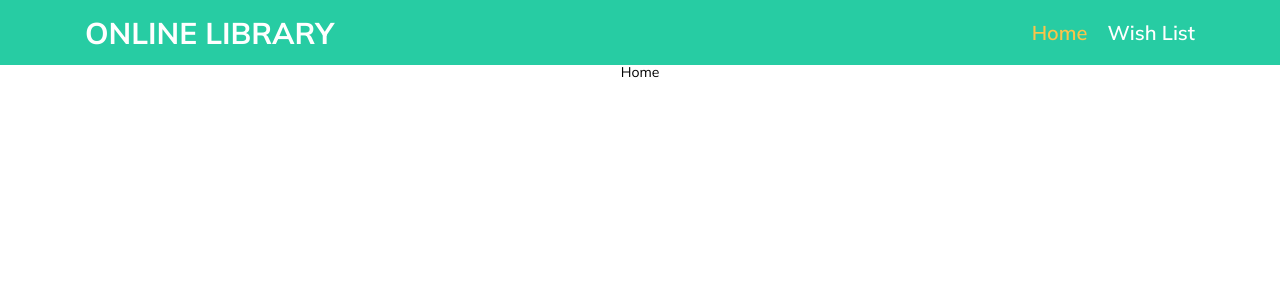
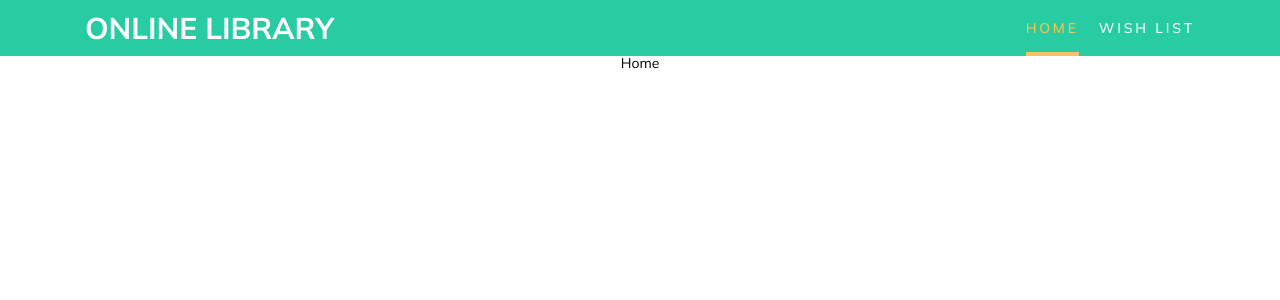
Before and after one commit to nurbolot143/online_library, a React (Create React App) app: page / in a window 1280 px wide. Shown: the top 300 px of the page. Built offline with nearby package versions, Linux system fonts and the light colour scheme.

Commit message:
added Header compoenent

```diff
--- a/src/components/Header.js
+++ b/src/components/Header.js
@@ -14,9 +14,10 @@ const Header = () => {
             <li className="nav__item">
               <NavLink
                 to="/"
-                style={({ isActive }) =>
-                  isActive ? { color: "#fcc349" } : undefined
-                }
+                style={({ isActive }) => ({
+                  borderBottom: isActive ? "4px solid #f3c26b" : "none",
+                  color: isActive ? "#fcc349" : undefined,
+                })}
               >
                 Home
               </NavLink>
@@ -24,9 +25,10 @@ const Header = () => {
             <li className="nav__item">
               <NavLink
                 to="/wishList"
-                style={({ isActive }) =>
-                  isActive ? { color: "#fcc349" } : undefined
-                }
+                style={({ isActive }) => ({
+                  borderBottom: isActive ? "4px solid #f3c26b" : "none",
+                  color: isActive ? "#fcc349" : undefined,
+                })}
               >
                 Wish List
               </NavLink>
--- a/src/scss/components/_header.scss
+++ b/src/scss/components/_header.scss
@@ -4,7 +4,7 @@
   background: $accent-color;
 
   &__wrapper {
-    height: 65px;
+    height: 56px;
     display: flex;
     justify-content: space-between;
     align-items: center;
@@ -27,11 +27,36 @@
   }
 
   &__item {
-    font-size: 20px;
-    font-weight: 600;
-
     & + & {
       margin-left: 20px;
     }
+
+    a {
+      position: relative;
+      padding: 15px 0;
+      text-transform: uppercase;
+      font-weight: 500;
+      font-size: 14px;
+      letter-spacing: 0.2em;
+      line-height: 16px;
+      color: $light;
+
+      &::after {
+        position: absolute;
+        content: "";
+        bottom: -4px;
+        right: 0;
+        width: 0;
+        height: 3px;
+        background: $secondary-color;
+        transition: all 0.4s;
+      }
+
+      &:hover::after {
+        width: 100%;
+        right: auto;
+        left: 0;
+      }
+    }
   }
 }
```
